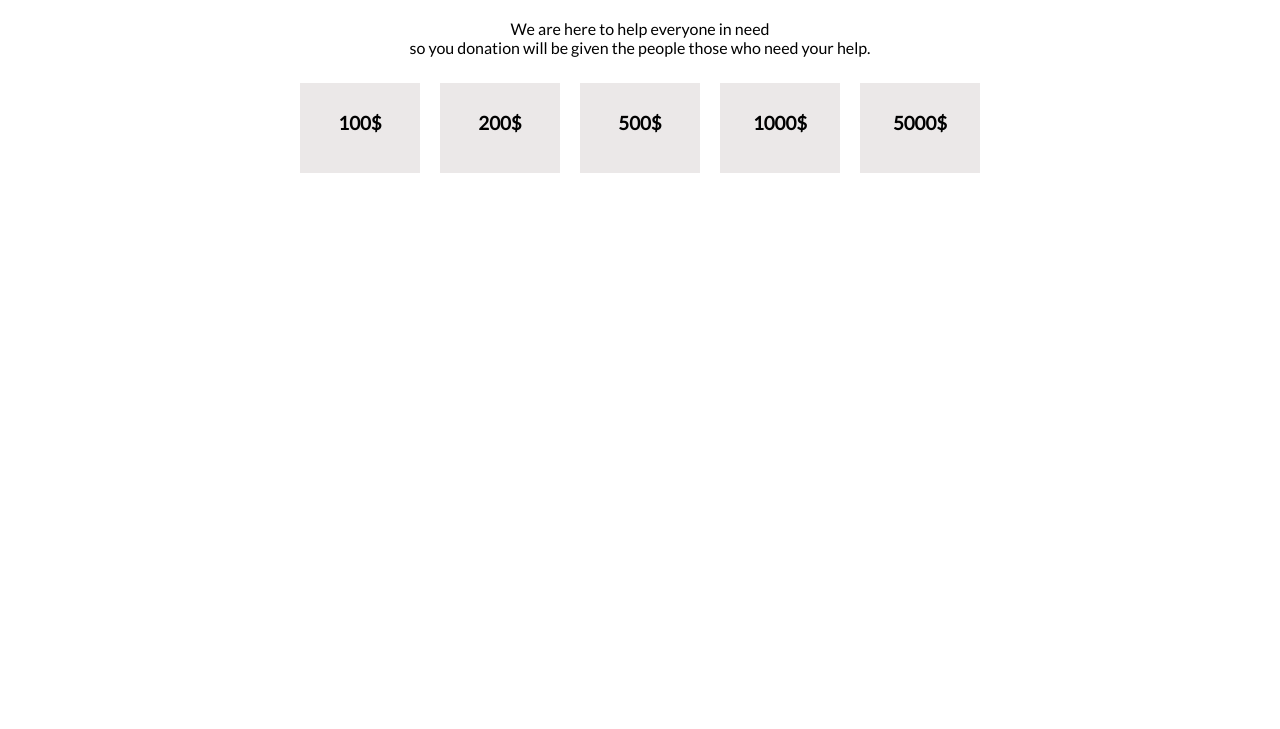
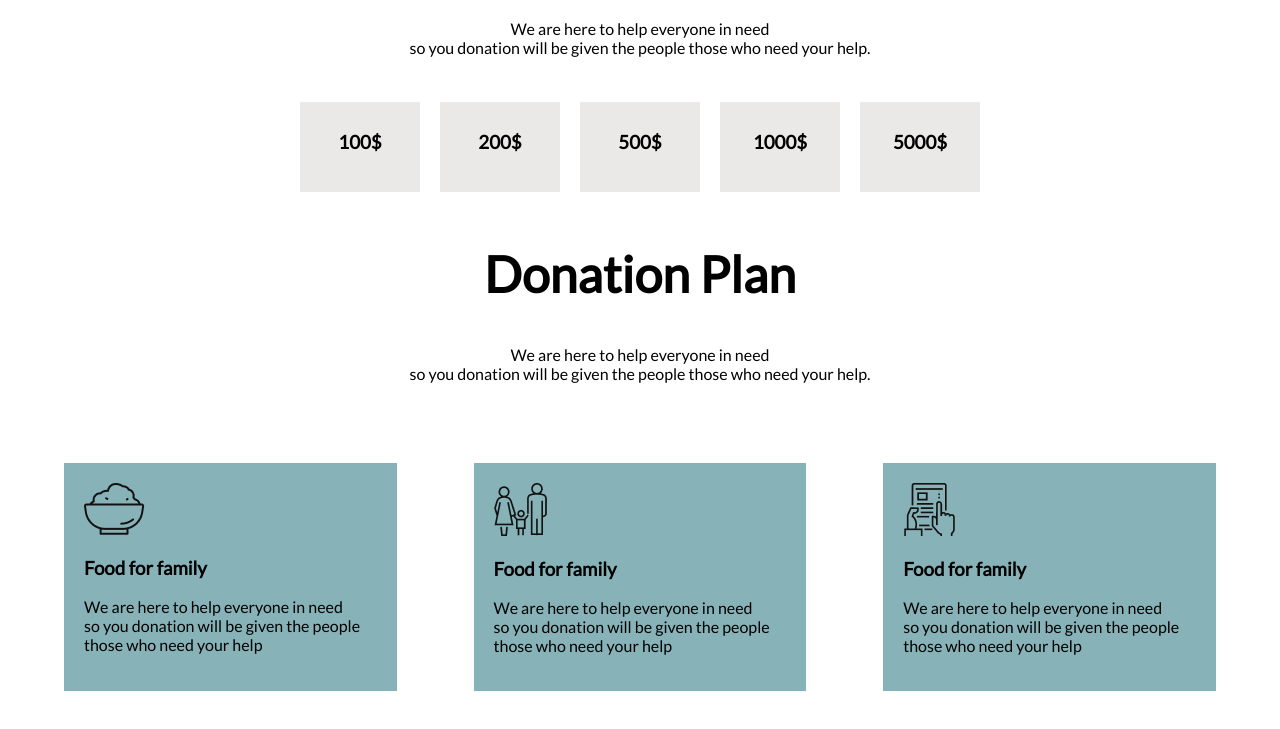
Before and after one commit to Prodipm6/assignment-1, a plain HTML site: page index.html in a window 1280 px wide. Shown: the part 793-1522 px from the top of the page. Before the commit the page ends 976 px from the top, so only its background shows below. Drawn offline with Linux system fonts and the light colour scheme.

Commit message:
donation plan added

```diff
--- a/index.html
+++ b/index.html
@@ -24,7 +24,7 @@
     <section class="donation-today">
         <div class="donation">
             <h1>Donate Today</h1>
-            <p>We are here to help everyone in need <br> so you donation will be given the people those who need your help.</p>
+            <p>We are here to help everyone in need <br> so you donation will be given the people those who need your help.</p><br>
         </div>
         <div class="box-wraper">
             <div class="box">
@@ -43,7 +43,37 @@
                 <h3>5000$</h3>
             </div>
         </div>
+    </section>
+    <section class="donation-plan">
+        <div class="our-plan">
+            <h1>Donation Plan</h1>
+            <p>We are here to help everyone in need <br> so you donation will be given the people those who need your help.</p>
+        </div>
+        <div class="plan-box box-wraper">
+            <div class="plan-one">
+                <div>
+                    <img src="./icons/food.png" alt="">
+                </div>
+                <h3>Food for family</h3>
+                <p>We are here to help everyone in need <br> so you donation will be given the people those who need your help</p>
+            </div>
+            <div class="plan-two">
+                <div>
+                    <img src="./icons/shelter.png" alt="">
+                </div>
+                <h3>Food for family</h3>
+                <p>We are here to help everyone in need <br> so you donation will be given the people those who need your help</p>
+            </div>
+            <div class="plan-three">
+                <div>
+                    <img src="./icons/Frame-1.png" alt="">
+                </div>
+                <h3>Food for family</h3>
+                <p>We are here to help everyone in need <br> so you donation will be given the people those who need your help</p>
+            </div>
+        </div>
+    </section>
 
-    </section>
+
 </body>
 </html>
--- a/style.css
+++ b/style.css
@@ -33,6 +33,16 @@ body{
     color: white;
     font-size: 16px;
 }
+
+/*--------Header part End--------*/
+
+/*--------Donation Section Start--------*/
+.our-plan{
+    text-align: center;
+}
+.our-plan h1{
+    font-size: 50px;
+}
 .donation-today{
     text-align: center;
 }
@@ -55,3 +65,29 @@ body{
     padding: 10px;
     background: #ebe8e8;
 }
+
+
+/*--------Donation Section End--------*/
+
+/*--------Donation Plan Start--------*/
+.plan-one{
+    width: 40%;
+    margin: 5%;
+    margin-left: 5%;
+    padding: 20px;
+    background-color: rgb(134, 178, 184);
+}
+.plan-two{
+    width: 40%;
+    margin: 5%;
+    margin-left: 1%;
+    padding: 20px;
+    background-color: rgb(134, 178, 184);
+}
+.plan-three{
+    width: 40%;
+    margin: 5%;
+    margin-left: 1%;
+    padding: 20px;
+    background-color: rgb(134, 178, 184);
+}
```
